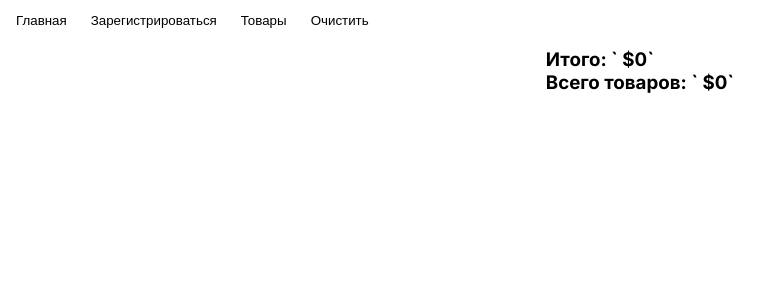
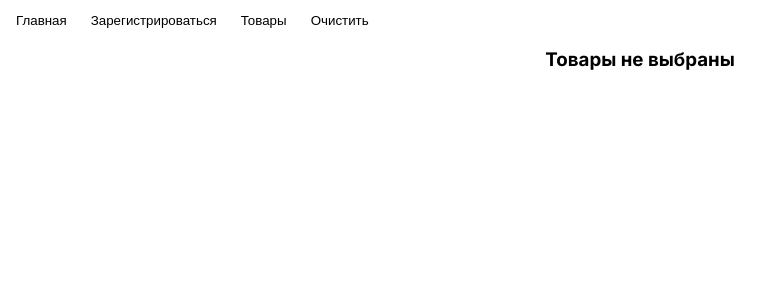
Before and after one commit to Stonek79/tg-front-shop, a Next.js app: page /cart in a window 1280 px wide. Shown: the top 300 px of the page, without its empty margins (0-780 px from the left). Built offline with nearby package versions, Linux system fonts and the light colour scheme.

Commit message:
add cart page

```diff
--- a/src/components/Cart/CartPage.tsx
+++ b/src/components/Cart/CartPage.tsx
@@ -1,25 +1,28 @@
 'use client'
 import { Product } from "@/types/product";
 import { getTotalPrice } from "@/lib/helpers/getTotalPrice";
+import { useAddProduct } from "@/lib/hooks/useAddProduct";
 
 export const CartPage = () => {
-    const products: Product[] = JSON.parse(localStorage.getItem('cart') || '[]')
+    const { addedItems} = useAddProduct()
+    const products: Product[] = addedItems
     const total = getTotalPrice(products)
-    return <div>
+
+    return addedItems.length ?
+    <div>
         {
             products.map((prod) => {
                 return <div>
                     <ul>
-                    <li>{prod.title}</li>
-                    <li>{prod.description}</li>
-                    <li><img alt={prod.title} src={prod.thumbnail} /> </li>
-                    <li>{prod.price}</li>
+                        <li>{ prod.title }</li>
+                        <li>{ prod.description }</li>
+                        <li><img alt={ prod.title } src={ prod.thumbnail }/></li>
+                        <li>{ prod.price }</li>
                     </ul>
                 </div>
             })
         }
-        <h3>Итого: ` ${total}`</h3>
-        <h3>Всего товаров: ` ${products.length}`</h3>
-    </div>
-
+        <h3>Итого: ` ${ total }`</h3>
+        <h3>Всего товаров: ` ${ products.length }`</h3>
+    </div> : <h3>Товары не выбраны</h3>
 }
```
Lines whose indentation alone changed are shown as unchanged.
